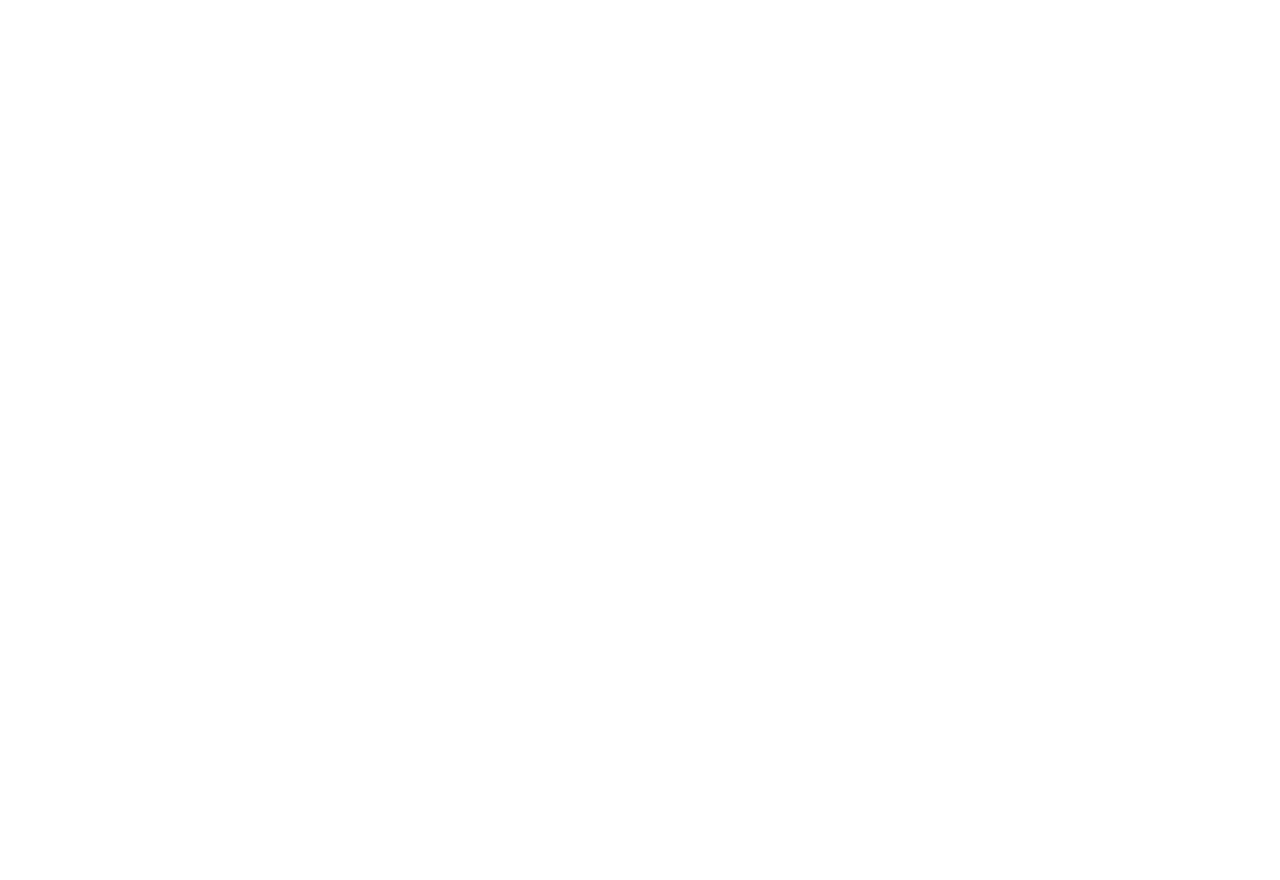
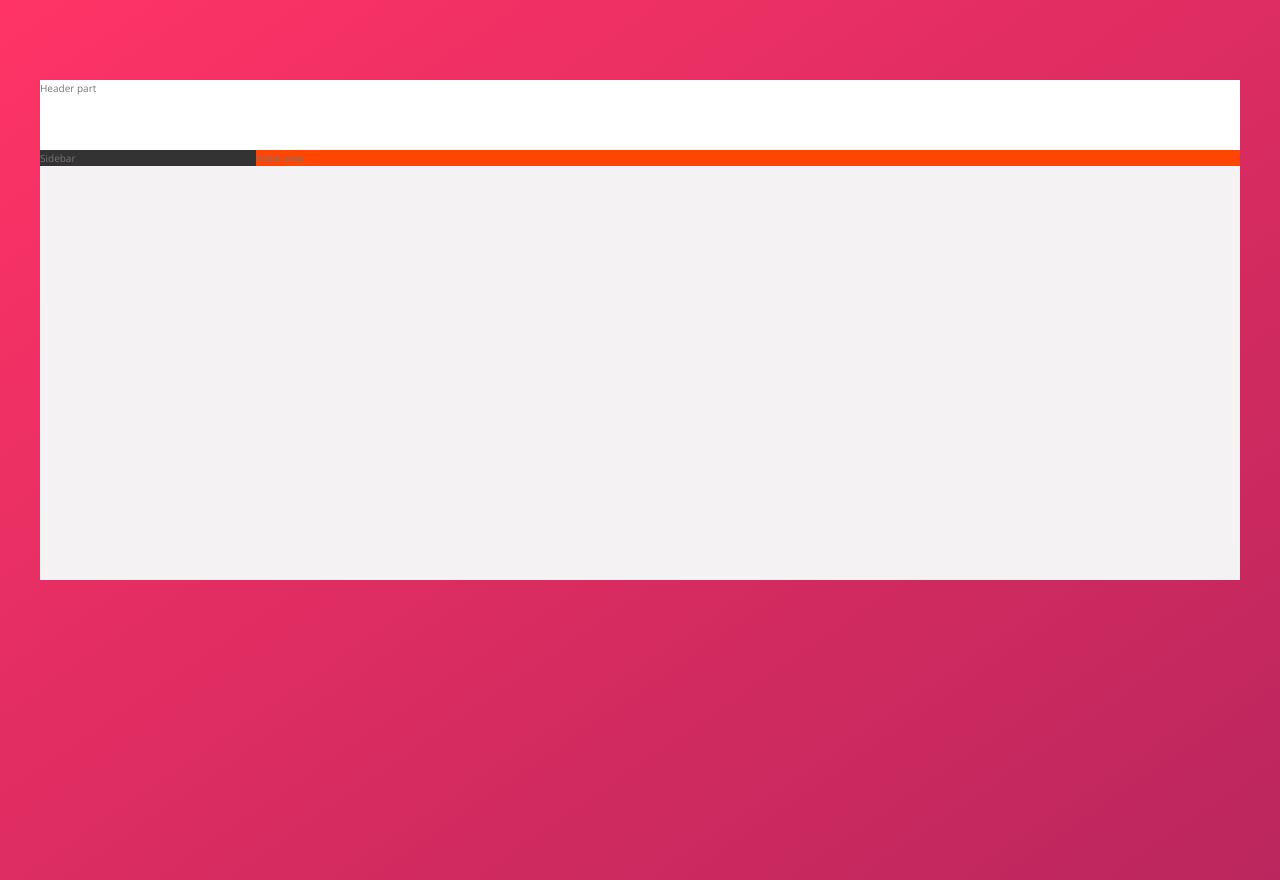
Before and after one commit to briantran140/Trillo, a website: page index.html in a window 1280 px wide. Before the commit the page ends 800 px from the top, so only its background shows below. Drawn offline with nearby package versions, Linux system fonts and the light colour scheme.

Commit message:
initialize layout and base scss

```diff
--- a/index.html
+++ b/index.html
@@ -1,16 +1,25 @@
 <!DOCTYPE html>
 <html lang="en">
-    <head>
-        <meta charset="UTF-8">
-        <meta name="viewport" content="width=device-width, initial-scale=1.0">
+  <head>
+    <meta charset="UTF-8" />
+    <meta name="viewport" content="width=device-width, initial-scale=1.0" />
 
-        <link href="https://fonts.googleapis.com/css?family=Open+Sans:300,400,600" rel="stylesheet">
-        <link rel="stylesheet" href="css/style.css">
-        <link rel="shortcut icon" type="image/png" href="img/favicon.png">
+    <link
+      href="https://fonts.googleapis.com/css?family=Open+Sans:300,400,600"
+      rel="stylesheet"
+    />
+    <link rel="stylesheet" href="css/main.css" />
+    <link rel="shortcut icon" type="image/png" href="img/favicon.png" />
 
-        <title>trillo &mdash; Your all-in-one booking app</title>
-    </head>
-    <body>
-
-    </body>
+    <title>trillo &mdash; Your all-in-one booking app</title>
+  </head>
+  <body>
+    <div class="container">
+      <header class="header">Header part</header>
+      <div class="content">
+        <nav class="sidebar">Sidebar</nav>
+        <main class="hotel-view">Hotel view</main>
+      </div>
+    </div>
+  </body>
 </html>
--- a/sass/_base.scss
+++ b/sass/_base.scss
@@ -1,4 +1,3 @@
-
 /*
 COLORS
 
@@ -16,3 +15,48 @@ Grey dark 2: #777
 Grey dark 3: #999
 
 */
+
+:root {
+  --color-primary: #eb2f64;
+  --color-primary-light: #ff3366;
+  --color-primary-dark: #ba265d;
+
+  --color-grey-light-1: #faf9f9;
+  --color-grey-light-2: #f4f2f2;
+  --color-grey-light-3: #f0eeee;
+  --color-grey-light-4: #ccc;
+
+  --color-grey-dark-1: #333;
+  --color-grey-dark-2: #777;
+  --color-grey-dark-3: #999;
+
+  --border-shadow: 0 2rem 6rem rgba(0, 0, 0, 0.3);
+}
+
+*,
+*::before,
+*::after {
+  margin: 0;
+  padding: 0;
+  box-sizing: inherit;
+}
+
+html {
+  font-size: 62.5%; // 1 rem = 10px. 62.5% of 16px is 10px
+  box-sizing: border-box;
+}
+
+body {
+  font-family: "Open Sans", sans-serif;
+  font-weight: 400;
+  line-height: 1.6;
+  color: var(--color-grey-dark-2);
+  background-image: linear-gradient(
+    to right bottom,
+    var(--color-primary-light),
+    var(--color-primary-dark)
+  );
+  background-size: cover;
+
+  min-height: 100vh;
+}
--- a/sass/_layout.scss
+++ b/sass/_layout.scss
@@ -0,0 +1,27 @@
+.container {
+  background-color: var(--color-grey-light-2);
+  margin: 8rem auto;
+  box-shadow: var(--shadow-dark);
+  min-height: 50rem;
+  max-width: 120rem;
+}
+
+.header {
+  height: 7rem;
+  background-color: #fff;
+  border-bottom: var(--color-grey-light-2);
+}
+
+.content {
+  display: flex;
+}
+
+.sidebar {
+  background-color: var(--color-grey-dark-1);
+  flex: 0 0 18%;
+}
+
+.hotel-view {
+  background-color: orangered;
+  flex: 1;
+}
--- a/sass/main.scss
+++ b/sass/main.scss
@@ -0,0 +1,3 @@
+@import "base";
+@import "components";
+@import "layout";
```
Also changed, not shown: css/main.css (added), css/main.expand.css (added), 2 other files.
